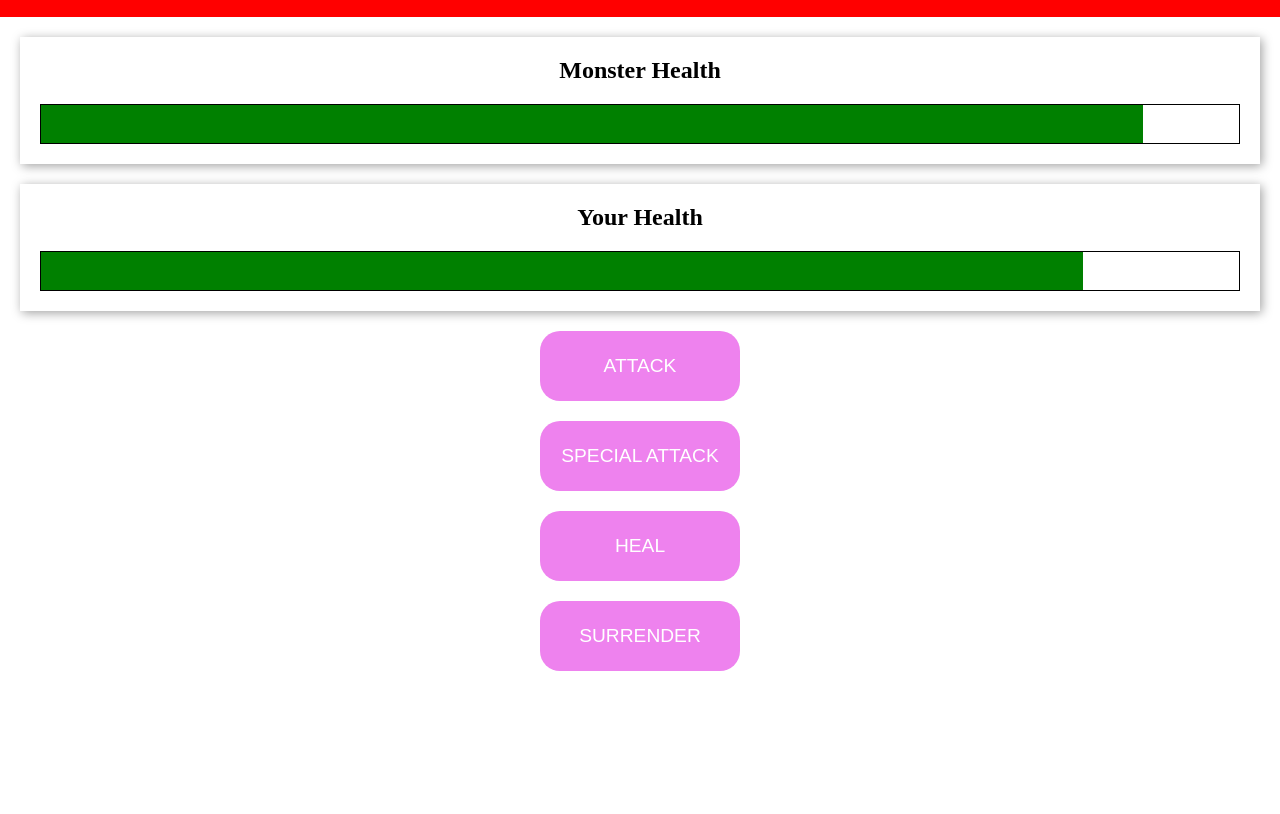
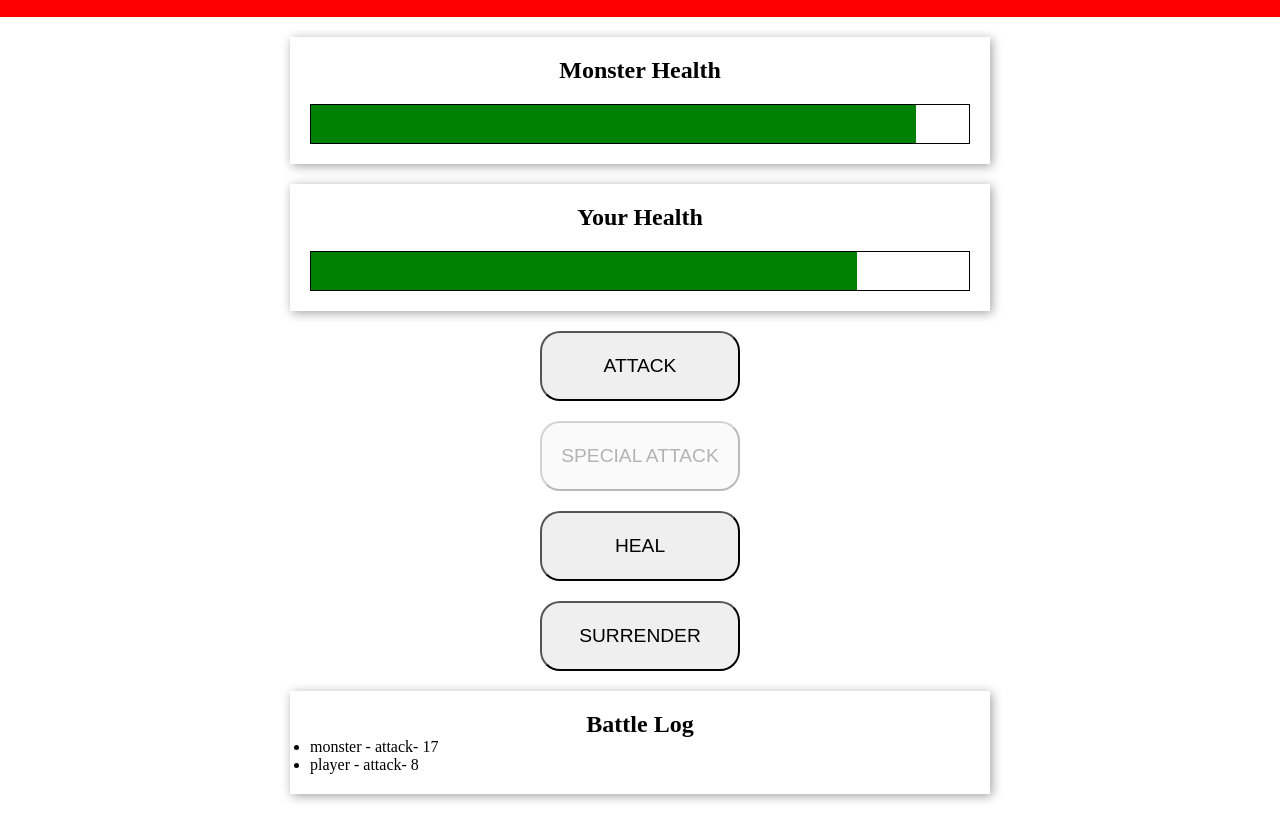
Before and after one commit to kennethcaina1993/HealthBar, a plain HTML site: page index.html in a window 1280 px wide. Both pictures are taken after a click on the button "ATTACK". Shown: the part 60-874 px from the top of the page. Before the commit the page ends 800 px from the top, so only its background shows below. Drawn offline with nearby package versions, Linux system fonts and the light colour scheme.

Commit message:
monster Slayer

```diff
--- a/index.html
+++ b/index.html
@@ -4,7 +4,7 @@
   <meta charset="UTF-8">
   <meta http-equiv="X-UA-Compatible" content="IE=edge">
   <meta name="viewport" content="width=device-width, initial-scale=1.0">
-  <title>Monster Healtbar</title>
+  <title>Monster Healthbar</title>
   <link rel="stylesheet" href="style.css">
 </head>
 <body>
@@ -24,11 +24,28 @@
         <div class="healthbar-value" :style="playerBarStyles"></div>
       </div>
     </section>
-    <section id="controls">
-      <button v-on:click="AttackMonster()">ATTACK</button>
-      <button>SPECIAL ATTACK</button>
-      <button>HEAL</button>
-      <button>SURRENDER</button>
+    <section class="container" v-if="winner">
+      <h2>Game Over!</h2>
+      <h2 v-if="winner === 'monster'">You Lost!</h2>
+      <h2 v-else-if="winner === 'player'">You Won!</h2>
+      <h2 v-else>I'ts a Draw!</h2>
+      <button @click="startNewGame">Start New Game</button>
+    </section>
+    <section id="controls" v-else>
+      <button @click="AttackMonster">ATTACK</button>
+      <button :disabled="mayUseSpecialAttack" @click="SpecialAttack">SPECIAL ATTACK</button>
+      <button @click="healPlayer">HEAL</button>
+      <button @click="surrender">SURRENDER</button>
+    </section>
+
+    <section id="log" class="container">
+      <h2>Battle Log</h2>
+      <ul>
+        <li v-for="logMessage in logMessages">
+      {{logMessage.actionBy}} - {{logMessage.actionType}}- {{logMessage.actionValue}}
+        </li>
+      </ul>
+
     </section>
   </div>
 
--- a/script.js
+++ b/script.js
@@ -5,28 +5,98 @@ function getRandomValue(min,max){
 const app = Vue.createApp({
   data() {
     return {
+      monsterHealth: 100,
       playerHealth: 100,
-      monsterHealth: 100,
+      currentRound: 0,
+      winner: null,
+      logMessages: []
     }
   },
-  computed:{
-    monsterBarStyles() {
+  computed: {
+    monsterBarStyles(){
+      if (this.monsterHealth < 0) {
+        return {width: '0%'};
+      }
       return {width: this.monsterHealth + '%'}
     },
-    playerBarStyles() {
+    playerBarStyles(){
+      if (this.playerHealth < 0) {
+        return {width: '0%'}
+      }
       return {width: this.playerHealth + '%'}
+    },
+    mayUseSpecialAttack() {
+      return this.currentRound % 3 !== 0;
     }
   },
-  methods: {
+  watch: {
+    playerHealth(value){
+      if (value <= 0 && this.monsterHealth <= 0) {
+        this.winner = 'draw';
+      } else if(value <= 0){
+        this.winner = 'monster';
+      }
+    },
+    monsterHealth(value){
+      if (value <= 0 && this.playerHealth <= 0) {
+        this.winner = 'draw';
+      } else if(value <= 0){
+        this.winner = 'player';
+      }
+    }
+  },
+  methods:{
+    // getRandomValue(min,max){
+    //   return Math.floor(Math.random() * (max - min)) + min
+    // },
+    addLogMessage(who,what,value) {
+      this.logMessages.unshift({
+        actionBy: who,
+        actionType: what,
+        actionValue: value
+      });
+    },
+    startNewGame(){
+      this.playerHealth = 100;
+      this.monsterHealth = 100;
+      this.winner= null;
+      this.currentRound = 0;
+      this.logMessages =[]
+
+    },
     AttackMonster(){
+      this.currentRound++;
       const attackValue = getRandomValue(5, 12)
       this.monsterHealth = this.monsterHealth - attackValue;
+      this.addLogMessage('player','attack',attackValue);
       this.AttackPlayer();
     },
     AttackPlayer(){
-      const attackValue = getRandomValue(8, 15)
+      const attackValue = getRandomValue(8, 20);
       this.playerHealth = this.playerHealth - attackValue;
+      this.addLogMessage('monster','attack',attackValue);
+
+    },
+    SpecialAttack() {
+      this.currentRound++;
+      const attackValue = getRandomValue(10, 25);
+      this.monsterHealth = this.monsterHealth - attackValue;
+      this.addLogMessage('player','attack',attackValue);
+      this.AttackPlayer();
+    },
+    healPlayer(){
+      this.currentRound++;
+      const healValue = getRandomValue(8, 30)
+      if (this.playerHealth + healValue > 100) {
+        this.playerHealth = 100;
+      } else {
+        this.playerHealth = this.playerHealth + healValue;
+      }
+      this.AttackPlayer();
+    },
+    surrender(){
+      this.winner = 'monster';
     }
   },
-});
+})
 app.mount('#game')
--- a/style.css
+++ b/style.css
@@ -12,8 +12,9 @@ header{
 
 .container{
   box-shadow: 2px 2px 10px rgba(0, 0, 0, 0.374);
-  margin: 20px;
+  margin: 20px auto;
   padding: 20px;
+  width: 700px;
 }
 
 .container h2{
@@ -42,11 +43,11 @@ header{
   width: 200px;
   display: block;
   margin: 20px auto;
-  background-color: violet;
-  border: none;
+  /* background-color: blue; */
+  /* border: none; */
   border-radius: 20px;
   font-size: 1.2rem;
-  color: #fff;
+  /* color: #fff; */
 }
 
 #controls button:hover{
```
